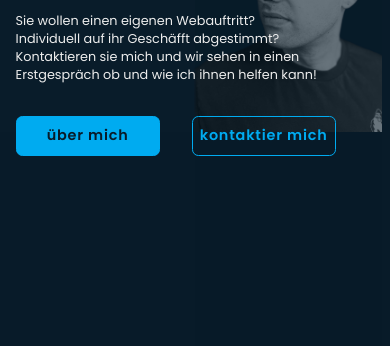
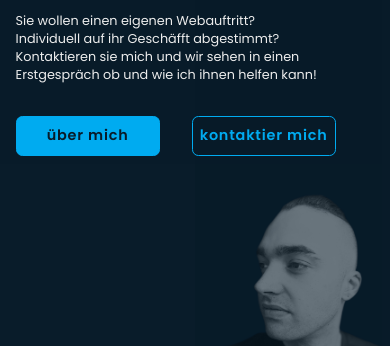
Before and after one commit to SirVoelkel/webdev-voelkel, a plain HTML site: page index.html in a window 390 px wide. Shown: the part 420-766 px from the top of the page. Drawn offline with nearby package versions, Linux system fonts and the light colour scheme; some packages are replaced by stand-ins of ours; a script that the page names is missing; a web font is replaced by a local one.

Commit message:
affenkot_version_1.0

```diff
--- a/style.css
+++ b/style.css
@@ -996,7 +996,13 @@ section:nth-child(odd) .animate.scroll{
         display: flex;
         flex-direction: column;
     }
+
+    /* Code für das Image Proplem */
+    .home{
+        background-position: bottom right;
+    }
 }
+
 
 @media (max-width: 462px){
     .home-content h1{
```
